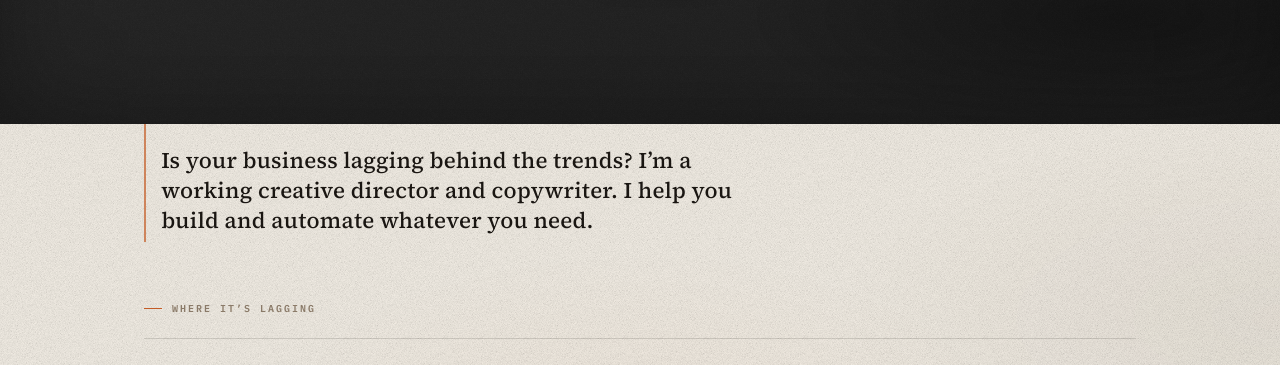
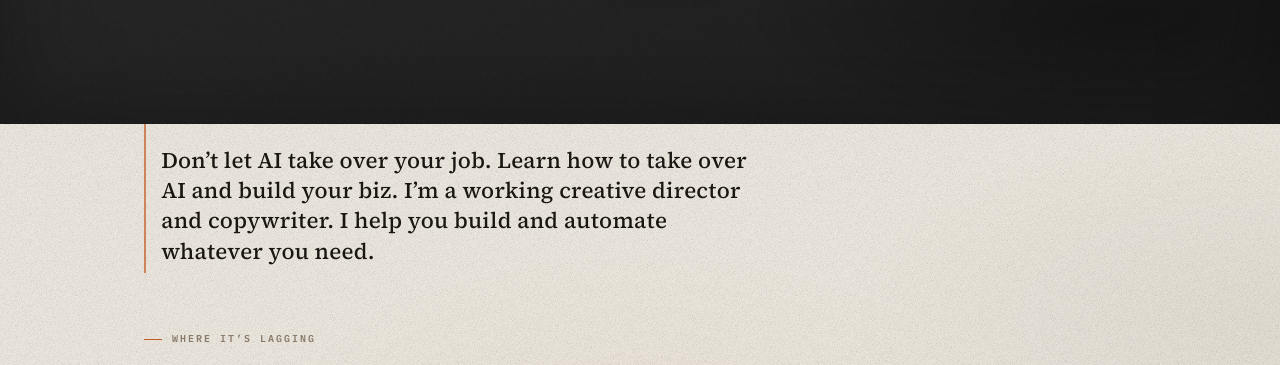
Before and after one commit to rhettboyakin-code/beehive-services, a plain HTML site: page index.html in a window 1280 px wide. Shown: the part 362-727 px from the top of the page. Drawn offline with Linux system fonts and the light colour scheme.

Commit message:
Quiet line: take over AI to build your biz

```diff
--- a/index.html
+++ b/index.html
@@ -1222,7 +1222,7 @@
         </h1>
       </div>
     </section>
-    <p class="wall-quiet">Is your business lagging behind the trends? I’m a working creative director and copywriter. I help you build and automate whatever you need.</p>
+    <p class="wall-quiet">Don’t let AI take over your job. Learn how to take over AI and build your biz. I’m a working creative director and copywriter. I help you build and automate whatever you need.</p>
   </div>
 
   <div class="desk">
```
